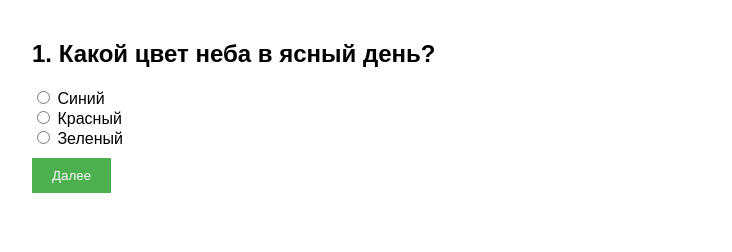
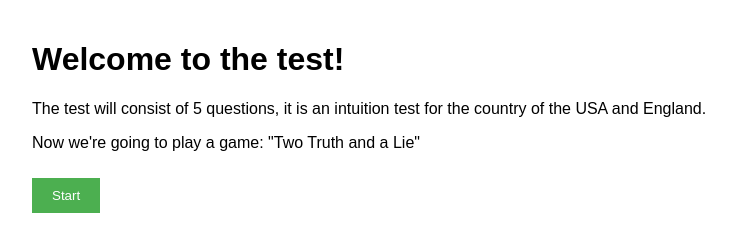
Before and after one commit to Cemenn103/online.course.io, a plain HTML site: page index.html in a window 1280 px wide. Shown: the whole page, without its empty margins (208-940 px from the left). Drawn offline with Linux system fonts and the light colour scheme.

Commit message:
Update index.html

```diff
--- a/index.html
+++ b/index.html
@@ -10,10 +10,10 @@
             margin: 0 auto;
             padding: 20px;
         }
-        .question {
+        .page {
             display: none;
         }
-        .question.active {
+        .page.active {
             display: block;
         }
         .explanation {
@@ -45,52 +45,60 @@
 </head>
 <body>
     <div id="quiz">
+        <!-- Приветственная страница -->
+        <div class="page" id="welcome">
+            <h1>Welcome to the test!</h1>
+            <p>The test will consist of 5 questions, it is an intuition test for the country of the USA and England.</p>
+            <p>Now we're going to play a game: "Two Truth and a Lie"</p>
+            <button onclick="startQuiz()">Start</button>
+        </div>
+
         <!-- Вопрос 1 -->
-        <div class="question" data-correct="10">
-            <h2>1. Какой цвет неба в ясный день?</h2>
-            <input type="radio" name="q1" value="10" onclick="checkAnswer(1, this)"> Синий<br>
-            <input type="radio" name="q1" value="5" onclick="checkAnswer(1, this)"> Красный<br>
-            <input type="radio" name="q1" value="3" onclick="checkAnswer(1, this)"> Зеленый<br>
+        <div class="page question" data-correct="1">
+            <h2>1. Here are 3 examples of strange laws in the USA, which one is a lie?</h2>
+            <input type="radio" name="q1" value="1" onclick="checkAnswer(1, this)"> In the state of Indiana, pi is rounded up to 4 (The law of the late 19th century)<br>
+            <input type="radio" name="q1" value="5" onclick="checkAnswer(1, this)"> In the state of Louisiana, it is Illegal to shoot a water pistol at a bank employee.<br>
+            <input type="radio" name="q1" value="3" onclick="checkAnswer(1, this)"> In Arkansas, it is banned to bring animals to the barbershop.<br>
             <div id="explanation1" class="explanation"></div>
-            <button onclick="nextQuestion(1)">Далее</button>
+            <button onclick="nextQuestion(1)">Next</button>
         </div>
 
         <!-- Вопрос 2 -->
-        <div class="question" data-correct="10">
-            <h2>2. Сколько будет 2 + 2?</h2>
-            <input type="radio" name="q2" value="5" onclick="checkAnswer(2, this)"> 22<br>
-            <input type="radio" name="q2" value="10" onclick="checkAnswer(2, this)"> 4<br>
-            <input type="radio" name="q2" value="3" onclick="checkAnswer(2, this)"> 5<br>
+        <div class="page question" data-correct="1">
+            <h2>2. English idioms. Which one of them is a lie?</h2>
+            <input type="radio" name="q2" value="5" onclick="checkAnswer(2, this)"> Hairy at the heel (волосатые пятки)<br>
+            <input type="radio" name="q2" value="1" onclick="checkAnswer(2, this)"> Constipation soap (мыло от запора)<br>
+            <input type="radio" name="q2" value="3" onclick="checkAnswer(2, this)"> Bob's your uncle! (Боб твой дядя!)<br>
             <div id="explanation2" class="explanation"></div>
-            <button onclick="nextQuestion(2)">Далее</button>
+            <button onclick="nextQuestion(2)">Next</button>
         </div>
 
         <!-- Вопрос 3 -->
-        <div class="question" data-correct="10">
-            <h2>3. Что тяжелее?</h2>
-            <input type="radio" name="q3" value="10" onclick="checkAnswer(3, this)"> Слон<br>
-            <input type="radio" name="q3" value="5" onclick="checkAnswer(3, this)"> Перо<br>
-            <input type="radio" name="q3" value="3" onclick="checkAnswer(3, this)"> Воздух<br>
+        <div class="page question" data-correct="1">
+            <h2>3. Imperial measurement standards (Имперские меры измерения)...</h2>
+            <input type="radio" name="q3" value="1" onclick="checkAnswer(3, this)"> The highest person is 15 feet tall<br>
+            <input type="radio" name="q3" value="5" onclick="checkAnswer(3, this)"> There are 124 miles between Tomsk and Novosibirsk<br>
+            <input type="radio" name="q3" value="3" onclick="checkAnswer(3, this)"> 5 gallons, this is a cooler bottle<br>
             <div id="explanation3" class="explanation"></div>
-            <button onclick="nextQuestion(3)">Далее</button>
+            <button onclick="nextQuestion(3)">Next</button>
         </div>
 
         <!-- Вопрос 4 -->
-        <div class="question" data-correct="10">
-            <h2>4. Какая планета самая большая в Солнечной системе?</h2>
-            <input type="radio" name="q4" value="5" onclick="checkAnswer(4, this)"> Земля<br>
-            <input type="radio" name="q4" value="10" onclick="checkAnswer(4, this)"> Юпитер<br>
-            <input type="radio" name="q4" value="3" onclick="checkAnswer(4, this)"> Марс<br>
+        <div class="page question" data-correct="1">
+            <h2>4. Products that are banned from sale in the USA?</h2>
+            <input type="radio" name="q4" value="5" onclick="checkAnswer(4, this)"> You can't sell horse meat<br>
+            <input type="radio" name="q4" value="1" onclick="checkAnswer(4, this)"> You can't sell the Golden star balm<br>
+            <input type="radio" name="q4" value="3" onclick="checkAnswer(4, this)"> You can't sell old books for children<br>
             <div id="explanation4" class="explanation"></div>
-            <button onclick="nextQuestion(4)">Далее</button>
+            <button onclick="nextQuestion(4)">Next</button>
         </div>
 
         <!-- Вопрос 5 -->
-        <div class="question" data-correct="10">
-            <h2>5. Сколько месяцев в году?</h2>
-            <input type="radio" name="q5" value="5" onclick="checkAnswer(5, this)"> 10<br>
-            <input type="radio" name="q5" value="3" onclick="checkAnswer(5, this)"> 11<br>
-            <input type="radio" name="q5" value="10" onclick="checkAnswer(5, this)"> 12<br>
+        <div class="page question" data-correct="1">
+            <h2>5. Here are three statements...</h2>
+            <input type="radio" name="q5" value="5" onclick="checkAnswer(5, this)"> In England, tea is drunk more often than coffee.<br>
+            <input type="radio" name="q5" value="3" onclick="checkAnswer(5, this)"> London has more bridges across the Thames than any other city in England.<br>
+            <input type="radio" name="q5" value="1" onclick="checkAnswer(5, this)"> In England, it is illegal to keep cows in urban apartments.<br>
             <div id="explanation5" class="explanation"></div>
             <button onclick="nextQuestion(5)">Результат</button>
         </div>
@@ -104,11 +112,18 @@
     <script>
         let currentQuestion = 0;
         let totalScore = 0;
-        const questions = document.getElementsByClassName('question');
+        const pages = document.getElementsByClassName('page'); // Все страницы, включая приветственную
+        const questions = document.getElementsByClassName('question'); // Только вопросы
         let answered = new Array(questions.length).fill(false);
 
-        // Показываем первый вопрос
-        questions[0].classList.add('active');
+        // Показываем приветственную страницу
+        document.getElementById('welcome').classList.add('active');
+
+        function startQuiz() {
+            document.getElementById('welcome').classList.remove('active');
+            questions[0].classList.add('active');
+            currentQuestion = 1;
+        }
 
         function checkAnswer(questionNum, radioElement) {
             const question = questions[questionNum - 1];
@@ -116,13 +131,11 @@
             const explanationDiv = document.getElementById(`explanation${questionNum}`);
             const radios = question.querySelectorAll('input[type="radio"]');
 
-            // Если вопрос уже отвечен, ничего не делаем
             if (answered[questionNum - 1]) {
                 radioElement.checked = false;
                 return;
             }
 
-            // Отмечаем вопрос как отвеченный
             answered[questionNum - 1] = true;
 
             if (radioElement.value !== correctAnswer) {
@@ -130,44 +143,42 @@
                 switch(questionNum) {
                     case 1:
                         if (radioElement.value === "5") {
-                            explanationDiv.textContent = 'Неверно. Красный цвет неба бывает на закате, а не в ясный день.';
+                            explanationDiv.textContent = '-';
                         } else if (radioElement.value === "3") {
-                            explanationDiv.textContent = 'Неверно. Зеленый цвет неба не встречается в природе в ясную погоду.';
+                            explanationDiv.textContent = '-';
                         }
                         break;
                     case 2:
                         if (radioElement.value === "5") {
-                            explanationDiv.textContent = 'Неверно. 22 - это конкатенация, а не сумма чисел.';
+                            explanationDiv.textContent = "That's what they say about a man who can't be trusted. (That's what they used to say about horses.)";
                         } else if (radioElement.value === "3") {
-                            explanationDiv.textContent = 'Неверно. 5 - это результат сложения 2 и 3, а не 2 и 2.';
+                            explanationDiv.textContent = 'In 1887 Prime Minister Robert Gascoyne-Cecil ("Bob") appointed his nephew Arthur Balfour as Chief Secretary for Ireland';
                         }
                         break;
                     case 3:
                         if (radioElement.value === "5") {
-                            explanationDiv.textContent = 'Неверно. Перо намного легче слона.';
+                            explanationDiv.textContent = '1 Km = 0,6 mi --> 200 Km = 124 mi';
                         } else if (radioElement.value === "3") {
-                            explanationDiv.textContent = 'Неверно. Воздух не имеет веса, сравнимого со слоном.';
+                            explanationDiv.textContent = '5 Gallon = 19 L';
                         }
                         break;
                     case 4:
                         if (radioElement.value === "5") {
-                            explanationDiv.textContent = 'Неверно. Земля меньше Юпитера по размеру.';
+                            explanationDiv.textContent = '-';
                         } else if (radioElement.value === "3") {
-                            explanationDiv.textContent = 'Неверно. Марс значительно меньше Юпитера.';
+                            explanationDiv.textContent = 'Old books contain harmful ink';
                         }
                         break;
                     case 5:
                         if (radioElement.value === "5") {
-                            explanationDiv.textContent = 'Неверно. В году не 10 месяцев, а больше.';
+                            explanationDiv.textContent = '-';
                         } else if (radioElement.value === "3") {
-                            explanationDiv.textContent = 'Неверно. 11 месяцев - это почти год, но не совсем.';
+                            explanationDiv.textContent = '-';
                         }
                         break;
                 }
-                // За неправильный ответ баллы не начисляются
                 radios.forEach(radio => radio.disabled = true);
             } else {
-                // Только правильный ответ добавляет баллы
                 explanationDiv.style.display = 'none';
                 totalScore += parseInt(radioElement.value);
                 radios.forEach(radio => radio.disabled = true);
```
